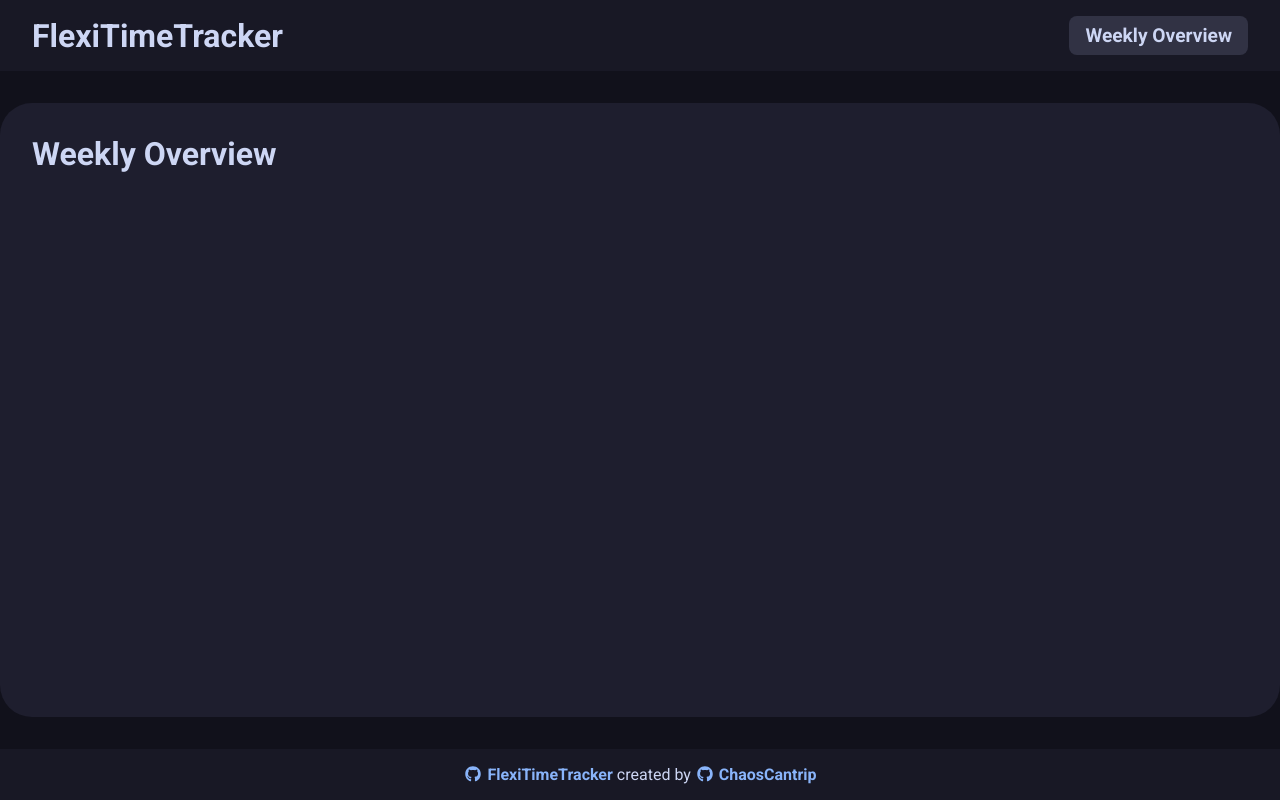
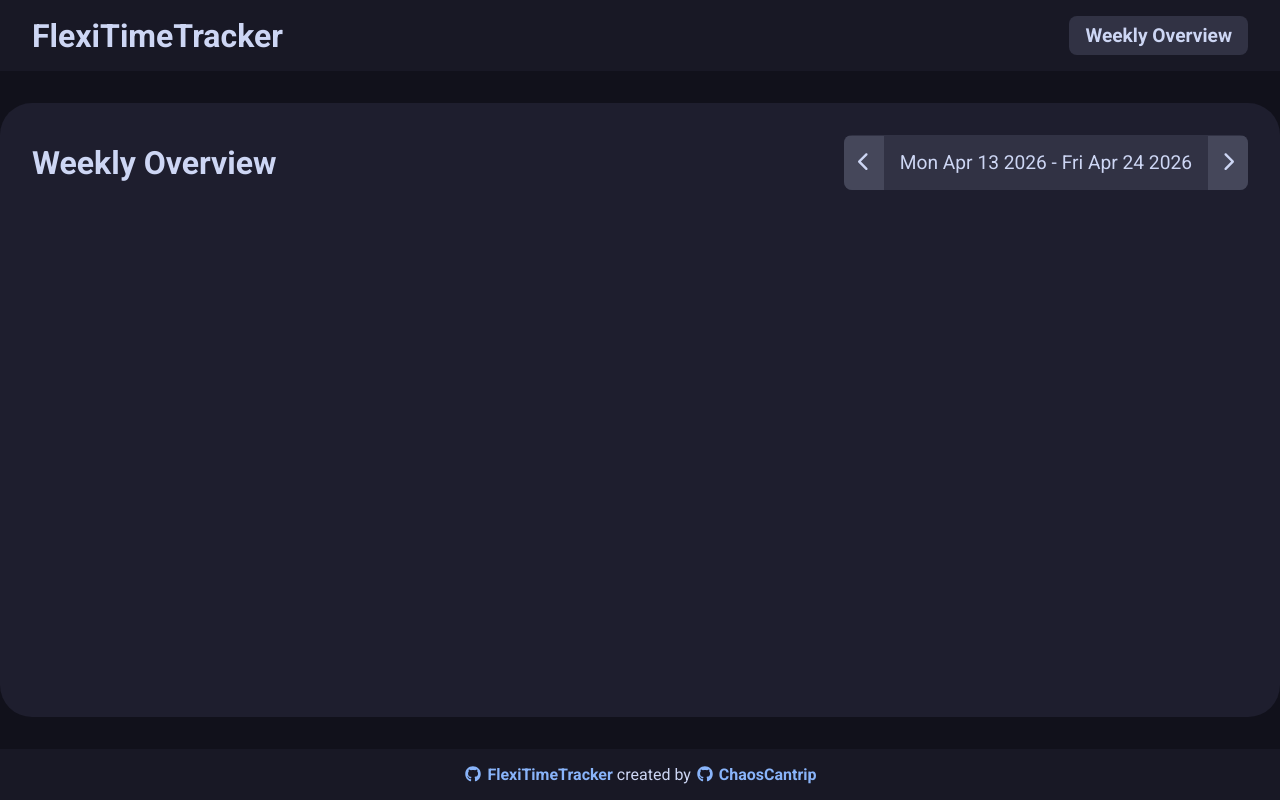
Before and after one commit to ChaosCantrip/FlexiTimeTracker, a Next.js app: page / in a window 1280 px wide. Built offline with nearby package versions, Linux system fonts and the light colour scheme.

Commit message:
Initial setup of weekly overview

```diff
--- /dev/null
+++ b/src/app/(website)/overview/weekly/page.module.css
@@ -0,0 +1,34 @@
+.title_section {
+    display: flex;
+    flex-direction: row;
+    align-items: center;
+    justify-content: space-between;
+}
+
+.date_control {
+    display: flex;
+    flex-direction: row;
+    align-items: center;
+    gap: 1rem;
+    font-size: 1.2rem;
+    background-color: var(--cpcm-surface0);
+    border-radius: 0.5rem;
+    overflow: hidden;
+}
+
+.date_control p {
+    padding: 1rem 0rem;
+}
+
+.arrow_button {
+    background: var(--cpcm-surface1);
+    color: var(--cpcm-text);
+    border: none;
+    cursor: pointer;
+    padding: 1rem 0.5rem;
+    font-size: 1.2rem;
+}
+
+.arrow_button:hover {
+    background-color: var(--cpcm-surface2);
+}
--- a/src/app/(website)/overview/weekly/page.tsx
+++ b/src/app/(website)/overview/weekly/page.tsx
@@ -1,8 +1,69 @@
+"use client";
+
+import { useEffect, useState } from "react";
+import styles from "./page.module.css";
+import { FontAwesomeIcon } from "@fortawesome/react-fontawesome";
+import { faChevronLeft, faChevronRight } from "@fortawesome/free-solid-svg-icons";
+
 export default function WeeklyOverviewPage()
 {
+    const [date, setDate] = useState(new Date());
+    const [monday, setMonday] = useState(GetMonday(date));
+    const [friday, setFriday] = useState(GetFriday(date));
+
+    function handleDateChange(newDate: Date)
+    {
+        setDate(newDate);
+        setMonday(GetMonday(newDate));
+        setFriday(GetFriday(newDate));
+    }
+
+    function handlePreviousWeek()
+    {
+        const previousWeekDate = new Date(date);
+        previousWeekDate.setDate(previousWeekDate.getDate() - 7);
+        handleDateChange(previousWeekDate);
+    }
+
+    function handleNextWeek()
+    {
+        const nextWeekDate = new Date(date);
+        nextWeekDate.setDate(nextWeekDate.getDate() + 7);
+        handleDateChange(nextWeekDate);
+    }
+
     return (
         <div>
-            <h1>Weekly Overview</h1>
+            <div className={styles.title_section}>
+                <h1>Weekly Overview</h1>
+                <div className={styles.date_control}>
+                    <button onClick={handlePreviousWeek} className={styles.arrow_button}>
+                        <FontAwesomeIcon icon={faChevronLeft} />
+                    </button>
+                    <p>{monday.toDateString()} - {friday.toDateString()}</p>
+                    <button onClick={handleNextWeek} className={styles.arrow_button}>
+                        <FontAwesomeIcon icon={faChevronRight} />
+                    </button>
+                </div>
+            </div>
         </div>
     );
 }
+
+function GetMonday(date: Date)
+{
+    const mondayDate = new Date(date);
+    const day = mondayDate.getDay();
+    const diff = (day === 0 ? -6 : 1 - day);
+    mondayDate.setDate(mondayDate.getDate() + diff);
+    return mondayDate;
+}
+
+function GetFriday(date: Date)
+{
+    const fridayDate = new Date(date);
+    const day = fridayDate.getDay();
+    const diff = (5 - day + 7) % 7;
+    fridayDate.setDate(fridayDate.getDate() + diff);
+    return fridayDate;
+}
```
